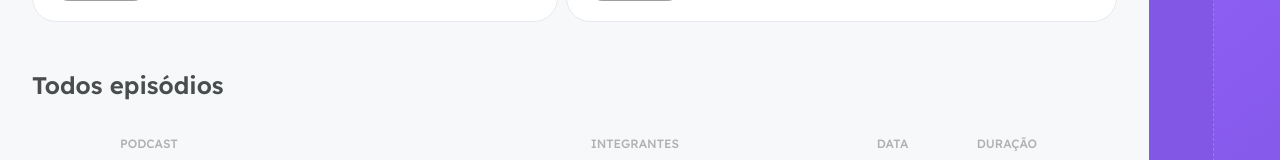
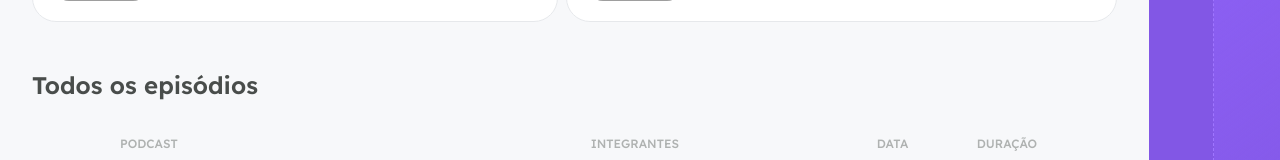
Before and after one commit to rodrigoross/nlw-podcastr, a Next.js app: page / in a window 1280 px wide. Shown: the part 322-482 px from the top of the page. Built offline with nearby package versions, Linux system fonts and the light colour scheme; data requests are answered from the project's data file; grey boxes are pictures that could not be loaded.

Commit message:
refatorado player context para desacoplar de _app

```diff
--- a/src/contexts/PlayerContext.ts
+++ /dev/null
@@ -1,19 +0,0 @@
-import { createContext } from "react";
-
-interface Episode {
-  title: string;
-  members: string;
-  thumbnail: string;
-  duration: number;
-  url: string;
-}
-interface PlayerContextData {
-  episodeList: Episode[];
-  currentEpisodeIndex: number;
-  isPlaying: boolean;
-  play: (episode: Episode) => void;
-  togglePlay: () => void;
-  setPlayingState: (state: boolean) => void;
-}
-
-export const PlayerContext = createContext({} as PlayerContextData);
--- /dev/null
+++ b/src/contexts/PlayerContext.tsx
@@ -0,0 +1,58 @@
+import { createContext, ReactNode, useState } from "react";
+
+interface Episode {
+  title: string;
+  members: string;
+  thumbnail: string;
+  duration: number;
+  url: string;
+}
+interface PlayerContextData {
+  episodeList: Episode[];
+  currentEpisodeIndex: number;
+  isPlaying: boolean;
+  play: (episode: Episode) => void;
+  togglePlay: () => void;
+  setPlayingState: (state: boolean) => void;
+}
+
+export const PlayerContext = createContext({} as PlayerContextData);
+
+type PlayerContextProviderProps = {
+  children: ReactNode
+}
+
+export function PlayerContextProvider({ children }: PlayerContextProviderProps) {
+  const [episodeList, setEpisodeList] = useState([]);
+  const [currentEpisodeIndex, setcurrentEpisodeIndex] = useState(0);
+  const [isPlaying, setIsPlaying] = useState(false);
+
+  function play(episode: Episode) {
+    setEpisodeList([episode]);
+    setcurrentEpisodeIndex(0);
+    setIsPlaying(true);
+  }
+
+  function togglePlay() {
+    setIsPlaying(!isPlaying);
+  }
+
+  function setPlayingState(state: boolean) {
+    setIsPlaying(state);
+  }
+
+  return (
+    <PlayerContext.Provider
+      value={{
+        episodeList,
+        currentEpisodeIndex,
+        play,
+        isPlaying,
+        togglePlay,
+        setPlayingState,
+      }}
+    >
+      {children}
+    </PlayerContext.Provider>
+  );
+}
--- a/src/pages/_app.tsx
+++ b/src/pages/_app.tsx
@@ -1,36 +1,14 @@
-import { useState } from "react";
-
 import { Header } from "../components/Header";
 import { Player } from "../components/Player";
 
 import styles from "../styles/app.module.scss";
-import { PlayerContext } from "../contexts/PlayerContext";
+import { PlayerContextProvider } from "../contexts/PlayerContext";
 
 import "../styles/global.scss";
 
 function MyApp({ Component, pageProps }) {
-  const [episodeList, setEpisodeList] = useState([]);
-  const [currentEpisodeIndex, setcurrentEpisodeIndex] = useState(0);
-  const [isPlaying, setIsPlaying] = useState(false);
-
-  function play(episode) {
-    setEpisodeList([episode]);
-    setcurrentEpisodeIndex(0);
-    setIsPlaying(true);
-  }
-
-  function togglePlay() {
-    setIsPlaying(!isPlaying);
-  }
-
-  function setPlayingState(state:boolean) {
-    setIsPlaying(state)
-  }
-
   return (
-    <PlayerContext.Provider
-      value={{ episodeList, currentEpisodeIndex, play, isPlaying, togglePlay, setPlayingState }}
-    >
+    <PlayerContextProvider>
       <div className={styles.wrapper}>
         <main>
           <Header />
@@ -38,7 +16,7 @@ function MyApp({ Component, pageProps }) {
         </main>
         <Player />
       </div>
-    </PlayerContext.Provider>
+    </PlayerContextProvider>
   );
 }
 
--- a/src/pages/index.tsx
+++ b/src/pages/index.tsx
@@ -71,7 +71,7 @@ export default function Home({ latestEpisodes, allEpisodes }: HomeProps) {
       </section>
 
       <section className={styles.allEpisodes}>
-        <h2>Todos episódios</h2>
+        <h2>Todos os episódios</h2>
 
         <table cellSpacing={0}>
           <thead>
```
